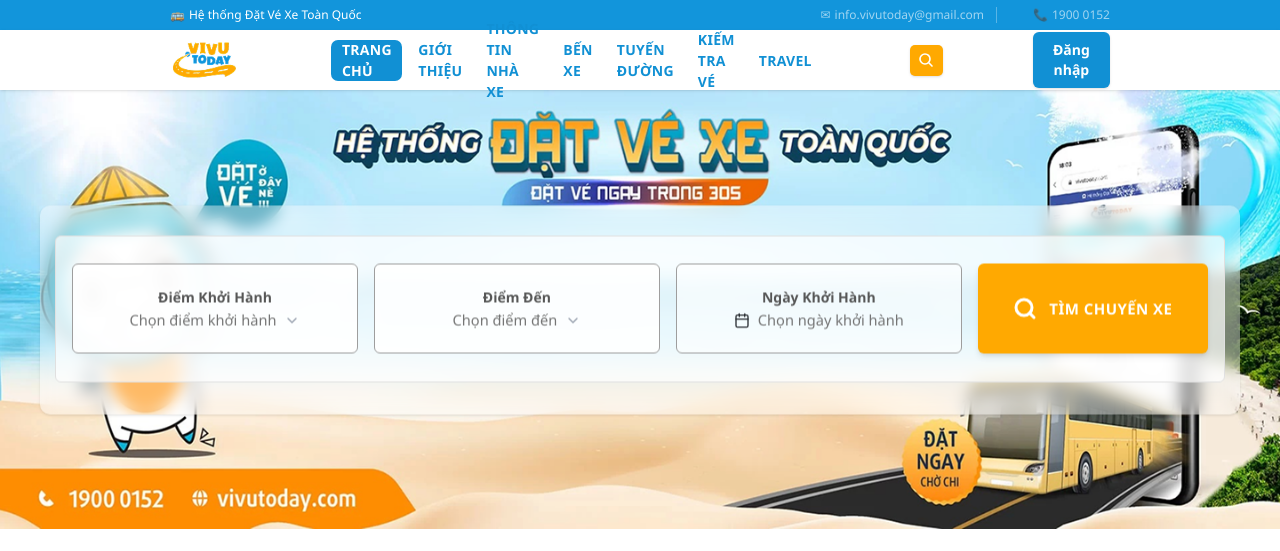
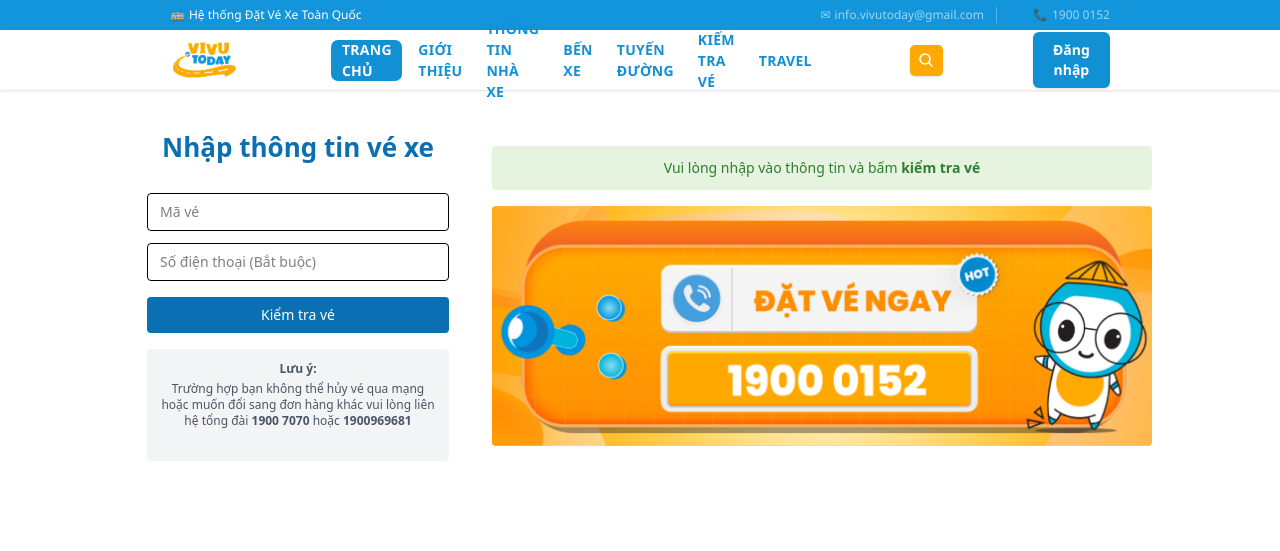
Before and after one commit to NgueyenQuangHoang/Bus-Ticket-Booking-System, a React (Vite) app in the folder client/: page /check-ticket in a window 1280 px wide. Before the commit this address led to /. Shown: the top 551 px of the page. Built offline with nearby package versions, Linux system fonts and the light colour scheme.

Commit message:
ui tra ve

```diff
--- /dev/null
+++ b/client/src/pages/user/CheckTicket.tsx
@@ -0,0 +1,108 @@
+import React from "react";
+import logo1 from "../../assets/datve.png";
+
+export default function CheckTicket() {
+  return (
+    <section className="bg-white">
+      <div className="max-w-[1024px] mx-auto px-3 py-6 [@media(min-width:391px)]:px-4 [@media(min-width:769px)]:px-0">
+        <div
+          className="
+            mt-4
+            grid gap-6
+            grid-cols-1
+            [@media(min-width:391px)]:grid-cols-[280px_1fr]
+            [@media(min-width:769px)]:grid-cols-[340px_1fr]
+            items-start
+          "
+        >
+          {/* ================= LEFT ================= */}
+          <div className="text-center">
+            <h2
+              className="
+                font-bold text-[#0b6fb3]
+                text-2xl mb-3
+                [@media(min-width:769px)]:text-[26px]
+              "
+            >
+              Nhập thông tin vé xe
+            </h2>
+
+            {/* FORM – GIỮ WIDTH 334px (DESKTOP CŨNG OK) */}
+            <div className="max-w-[334px] mx-auto w-full">
+              <div className="p-4 bg-white rounded">
+                <input
+                  placeholder="Mã vé"
+                  className="w-full border px-3 py-2 text-sm mb-3 rounded"
+                />
+
+                <input
+                  placeholder="Số điện thoại (Bắt buộc)"
+                  className="w-full border px-3 py-2 text-sm mb-4 rounded"
+                />
+
+                <button className="w-full bg-[#0b6fb3] text-white py-2 text-sm rounded font-medium">
+                  Kiểm tra vé
+                </button>
+
+                <div className="bg-gray-100 text-xs text-gray-600 p-3 mt-4 rounded pb-8">
+                  <p className="font-semibold mb-1">Lưu ý:</p>
+                  <p>
+                    Trường hợp bạn không thể hủy vé qua mạng hoặc muốn đổi sang
+                    đơn hàng khác vui lòng liên hệ tổng đài{" "}
+                    <strong>1900 7070</strong> hoặc{" "}
+                    <strong>1900969681</strong>
+                  </p>
+                </div>
+
+                {/* ===== MOBILE ONLY ===== */}
+                <div className="mt-4 [@media(min-width:391px)]:hidden space-y-4">
+                  <div className="bg-[#e6f4df] text-[#2e7d32] text-sm px-4 py-2 rounded text-center">
+                    Vui lòng nhập vào thông tin và bấm{" "}
+                    <strong>kiểm tra vé</strong>
+                  </div>
+
+                  <div className="rounded overflow-hidden h-[180px]">
+                    <img
+                      src={logo1}
+                      alt="Đặt vé ngay"
+                      className="w-full h-full object-cover"
+                    />
+                  </div>
+                </div>
+              </div>
+            </div>
+          </div>
+
+          {/* ================= RIGHT ================= */}
+          <div className="hidden [@media(min-width:391px)]:block">
+            {/*
+              MOBILE + TABLET: max-w 334px
+              DESKTOP (lg): GIÃN RỘNG THEO CỘT
+            */}
+            <div className="max-w-[334px] w-full lg:max-w-none">
+              <div className="bg-[#e6f4df] text-[#2e7d32] text-sm p-3 mt-4 rounded text-center">
+                Vui lòng nhập vào thông tin và bấm{" "}
+                <strong>kiểm tra vé</strong>
+              </div>
+
+              <div
+                className="
+                  rounded overflow-hidden mt-4
+                  h-[200px]
+                  [@media(min-width:391px)]:h-[260px]
+                  [@media(min-width:769px)]:h-[240px]
+                "
+              >
+                <img
+                  src={logo1}
+                  alt="Đặt vé ngay"
+                  className="w-full h-full object-cover"
+                />
+              </div>
+            </div>
+          </div>
+        </div>
+      </div>
+    </section>
+  );
+}
--- a/client/src/routes/index.tsx
+++ b/client/src/routes/index.tsx
@@ -18,6 +18,7 @@
 import BusStationPage from "../pages/user/bus_station/BusStationPage";
 import RoutesPage from "../pages/user/route/RoutesPage";
 import RouteDetailPage from "../pages/user/route/RouteDetailPage";
+import CheckTicket from "../pages/user/CheckTicket";
 
 export const router = createBrowserRouter([
     {
@@ -31,7 +32,9 @@
             { path: "busStation", element: <BusStationPage /> },
             { path: "routes", element: <RoutesPage /> },
             { path: "detailBusCompany", element: <BusCompanyDetailPage /> },
-            { path: "detailRoute", element: <RouteDetailPage /> }
+            { path: "detailRoute", element: <RouteDetailPage /> },
+                        { path: "check-ticket", element: <CheckTicket /> }
+
 
 
 
```
Also changed, not shown: client/src/assets/datve.png (added).
